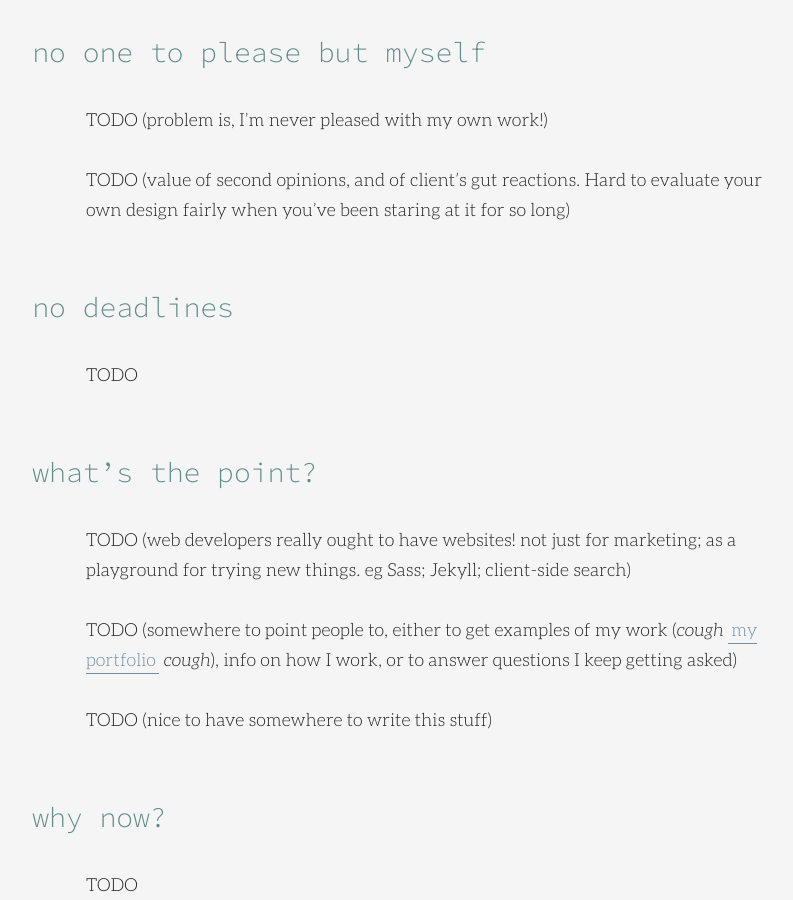
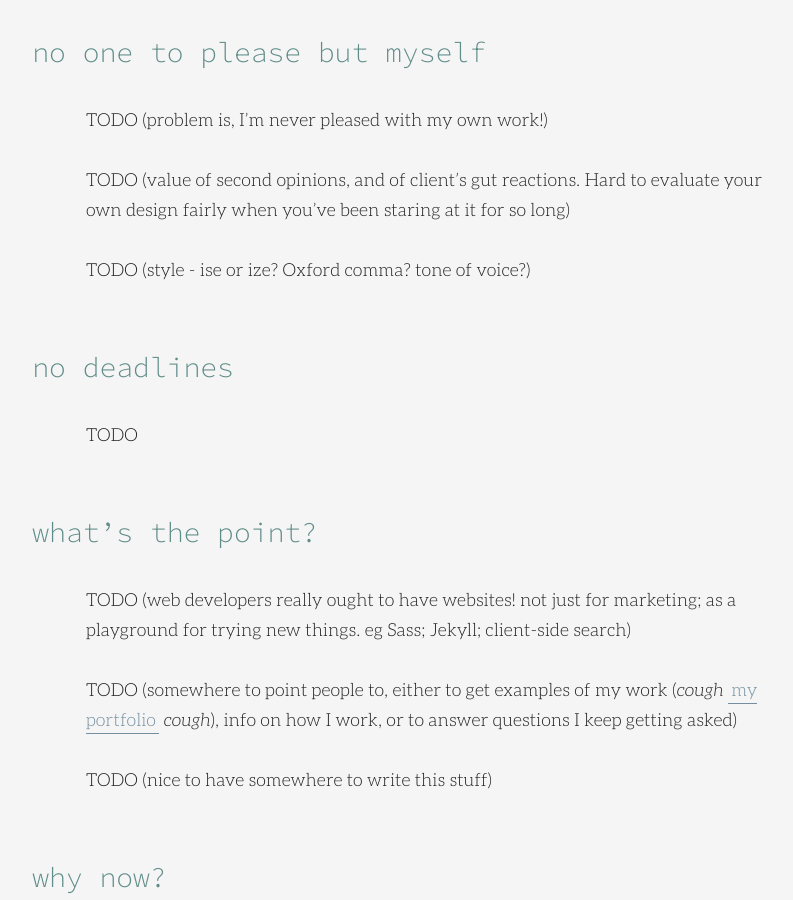
Before and after one commit to cjbarnes/cjbarnes.github.io, a Jekyll site: the page built from _posts/2016-05-21-new-website.md, in a window 1280 px wide and 900 px high, scrolled down 1490 px. Shown: the whole window, without its empty margins (211-1004 px from the left). Built offline with Jekyll 4.4.1, drawn with Linux system fonts in a browser that asks for light colours.

Commit message:
Edit to outline of welcome post

```diff
--- a/_posts/2016-05-21-new-website.md
+++ b/_posts/2016-05-21-new-website.md
@@ -40,6 +40,8 @@ TODO (problem is, I'm never pleased with my own work!)
 
 TODO (value of second opinions, and of client's gut reactions. Hard to evaluate your own design fairly when you've been staring at it for so long)
 
+TODO (style - ise or ize? Oxford comma? tone of voice?)
+
 ## no deadlines
 
 TODO
```
